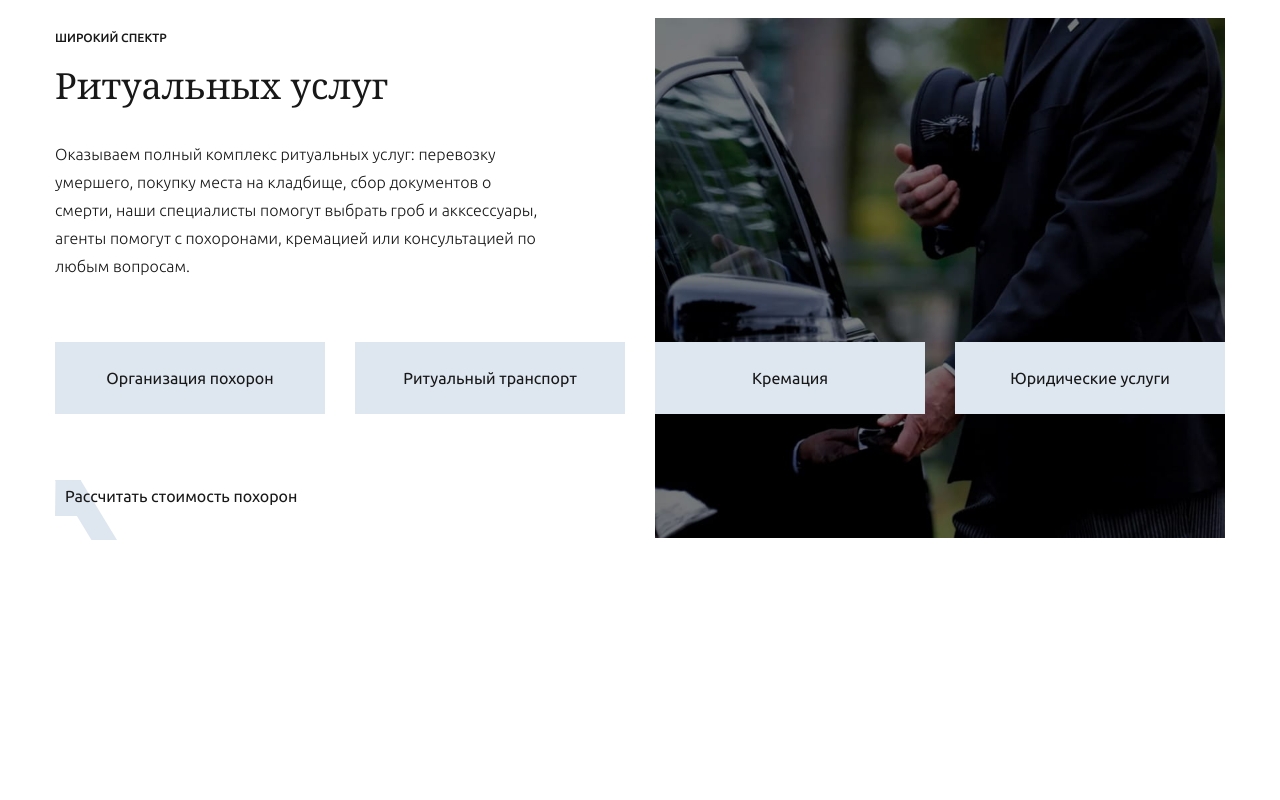
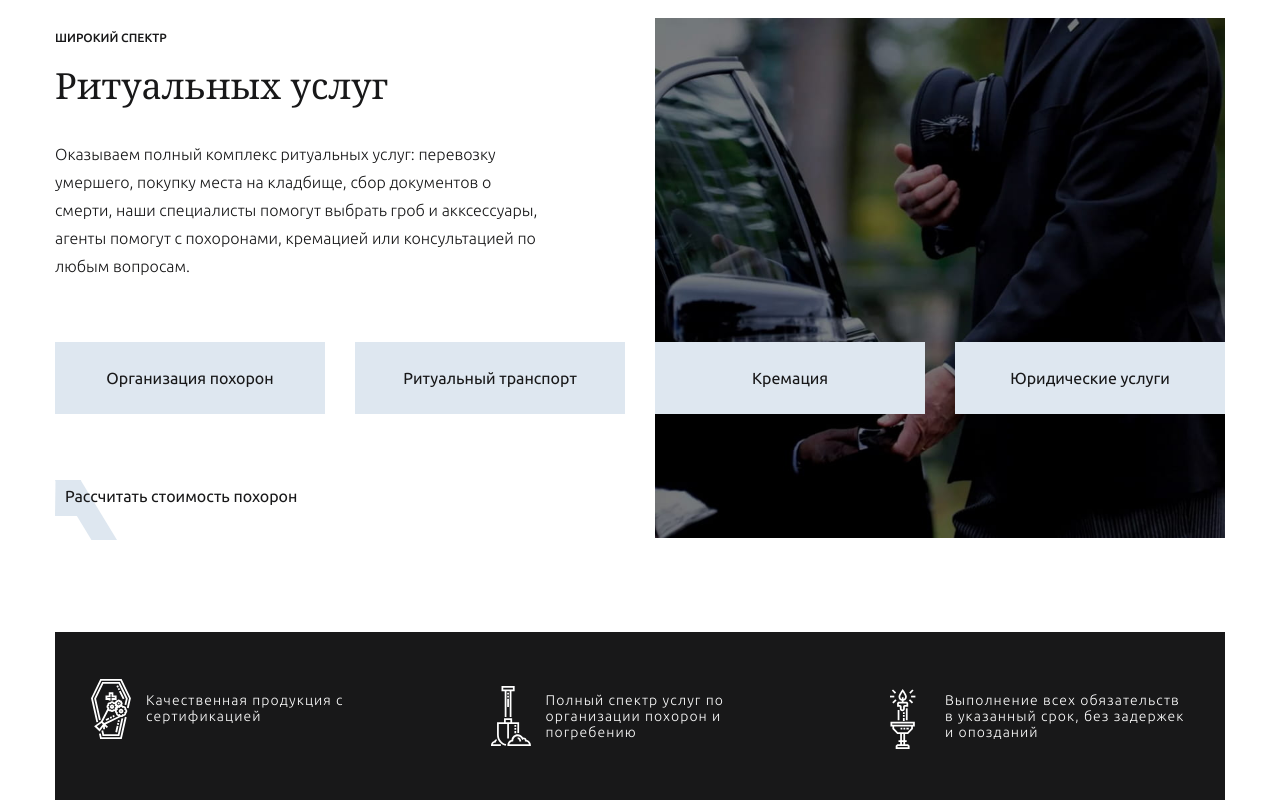
Before and after one commit to Slavenzka/ritual, a website: page source/index.html in a window 1280 px wide. Shown: the part 1331-2131 px from the top of the page. Before the commit the page ends 1873 px from the top, so only its background shows below. Drawn offline with Linux system fonts and the light colour scheme; files whose address does not match are found by name.

Commit message:
Закончил блок ribbon

```diff
--- a/gulpfile.js
+++ b/gulpfile.js
@@ -15,8 +15,6 @@ var posthtml = require("gulp-posthtml");
 var include = require("posthtml-include");
 var del = require("del");
 var run = require("run-sequence");
-var ttf2woff = require('gulp-ttf2woff');
-var ttf2woff2 = require('gulp-ttf2woff2');
 var jsMinify = require('gulp-minify');
 
 gulp.task("style", function() {
--- a/source/index.html
+++ b/source/index.html
@@ -268,9 +268,6 @@
                 Далее
               </a>
             </p>
-            <!-- <a href="#" class="btn about__btn">
-              Заказать звонок
-            </a> -->
           </div>
           <a href="#" class="btn about__btn">
             Заказать звонок
@@ -321,6 +318,21 @@
         </ul>
       </div>
     </section>
+    <section class="ribbon">
+      <div class="container">
+        <ul class="ribbon__list">
+          <li class="ribbon__item ribbon__item--1">
+            Качественная продукция с сертификацией
+          </li>
+          <li class="ribbon__item ribbon__item--2">
+            Полный спектр услуг по организации похорон и погребению
+          </li>
+          <li class="ribbon__item ribbon__item--3">
+            Выполнение всех обязательств в указанный срок, без задержек и опозданий
+          </li>
+        </ul>
+      </div>
+    </section>
   </main>
 
   <footer class="footer">
--- /dev/null
+++ b/source/sass/blocks/index/ribbon.scss
@@ -0,0 +1,70 @@
+.ribbon > .container {
+  padding-top: 20px;
+}
+
+.ribbon__list {
+  display: grid;
+  grid-template-columns: repeat(auto-fill, 245px);
+  grid-column-gap: 30px;
+  grid-row-gap: 45px;
+  justify-content: space-around;
+  margin: 0;
+  padding: 43px 20px 33px 75px;
+  list-style: none;
+  font-family: var(--font-main);
+  font-size: 14px;
+  font-weight: 300;
+  line-height: 16px;
+  color: var(--color-light);
+  background-color: var(--color-dark);
+  letter-spacing: 1.05px;
+}
+
+.ribbon__item {
+  position: relative;
+  width: 245px;
+
+  &::before {
+    content: "";
+    position: absolute;
+    background-size: cover;
+  }
+}
+
+.ribbon__item--1 {
+  &::before {
+    top: -13px;
+    left: -55px;
+    width: 40px;
+    height: 60px;
+    background-image: url("../img/index/coffin.svg");
+  }
+}
+
+.ribbon__item--2 {
+  &::before {
+    top: -6px;
+    left: -55px;
+    width: 40px;
+    height: 60px;
+    background-image: url("../img/index/shovel.svg");
+  }
+}
+
+.ribbon__item--3 {
+  &::before {
+    top: -3px;
+    left: -55px;
+    width: 26px;
+    height: 60px;
+    background-image: url("../img/index/candle.svg");
+  }
+}
+
+@media (min-width: $width-notebook) {
+  .ribbon__list {
+    grid-template-columns: repeat(3, 250px);
+    justify-content: space-between;
+    padding: 60px 30px 60px 91px;
+  }
+}
--- a/source/sass/blocks/index/services.scss
+++ b/source/sass/blocks/index/services.scss
@@ -1,5 +1,6 @@
 .services {
   position: relative;
+  padding-bottom: 110px;
 }
 
 .services > .container {
@@ -85,6 +86,10 @@
 }
 
 @media (min-width: $width-notebook) {
+  .services {
+    padding-bottom: calc(72px + 126px);
+  }
+
   .services > .container {
     display: grid;
     grid-template-columns: auto 570px;
--- a/source/sass/style.scss
+++ b/source/sass/style.scss
@@ -9,4 +9,5 @@
   "blocks/index/contacts",
   "blocks/index/features",
   "blocks/index/about",
-  "blocks/index/services";
+  "blocks/index/services",
+  "blocks/index/ribbon";
```
Also changed, not shown: package.json (+3 -5 lines), source/css/style.css, source/css/style.min.css, source/img/index/candle.svg (added), source/img/index/coffin.svg (added), source/img/index/shovel.svg (added), 1 other file.
